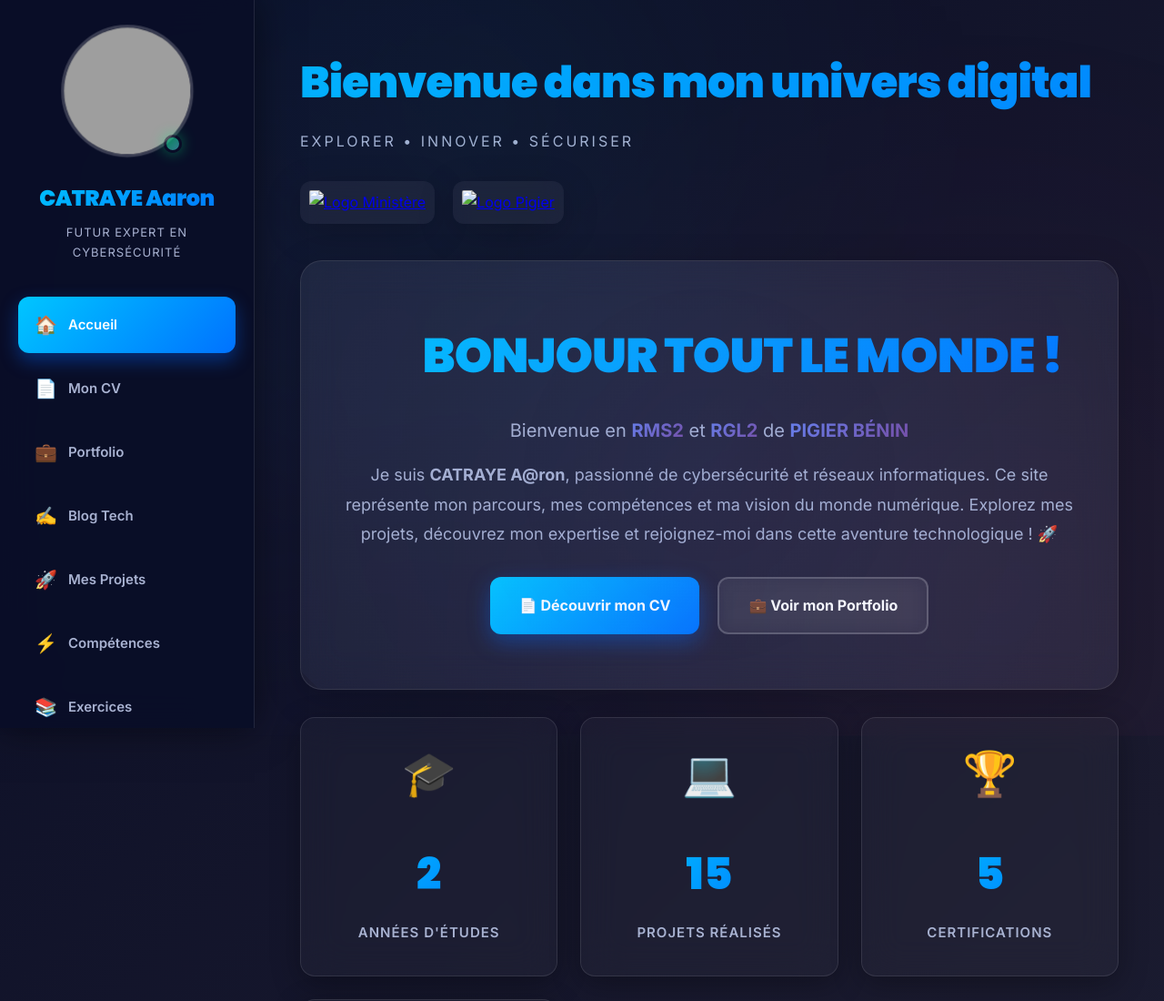
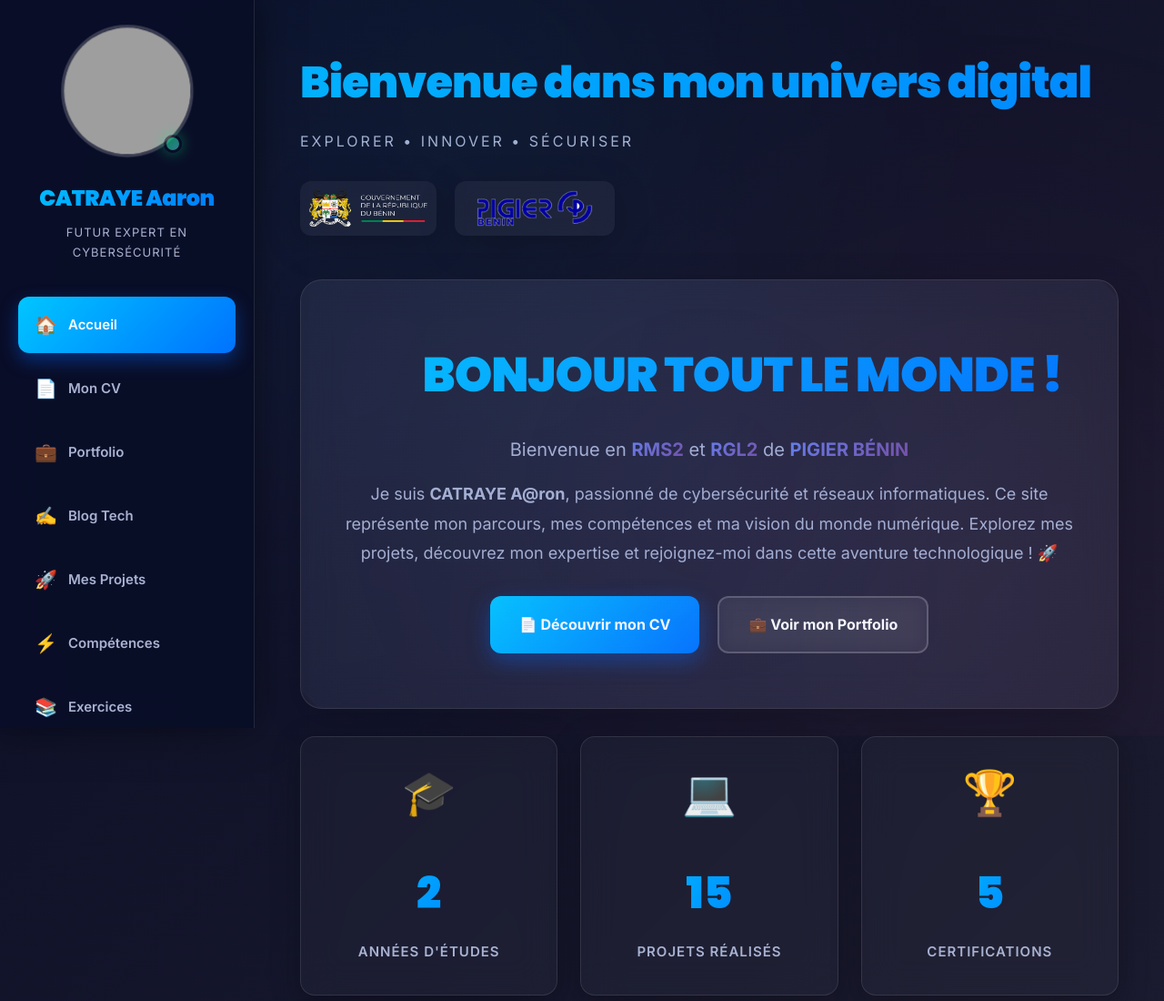
Before and after one commit to Aaronny0/aaronsite.github.io, a plain HTML site: page index.html in a window 1280 px wide. Shown: the top 1100 px of the page at 91% size. Drawn offline with Linux system fonts and the light colour scheme; grey boxes are pictures that could not be loaded.

Commit message:
Update image paths to relative URLs

```diff
--- a/index.html
+++ b/index.html
@@ -84,10 +84,10 @@
         </div>
         <div class="header-logos">
           <a href="https://enseignementsuperieur.gouv.bj/" target="_blank" class="logo-link">
-            <img src="images/ministere.png" alt="Logo Ministère" />
+            <img src="./ministere.png" alt="Logo Ministère" />
           </a>
           <a href="https://pigier-benin.com/" target="_blank" class="logo-link">
-            <img src="images/pigier-logo.png" alt="Logo Pigier" />
+            <img src="./pigier-logo.png" alt="Logo Pigier" />
           </a>
         </div>
       </header>
```
